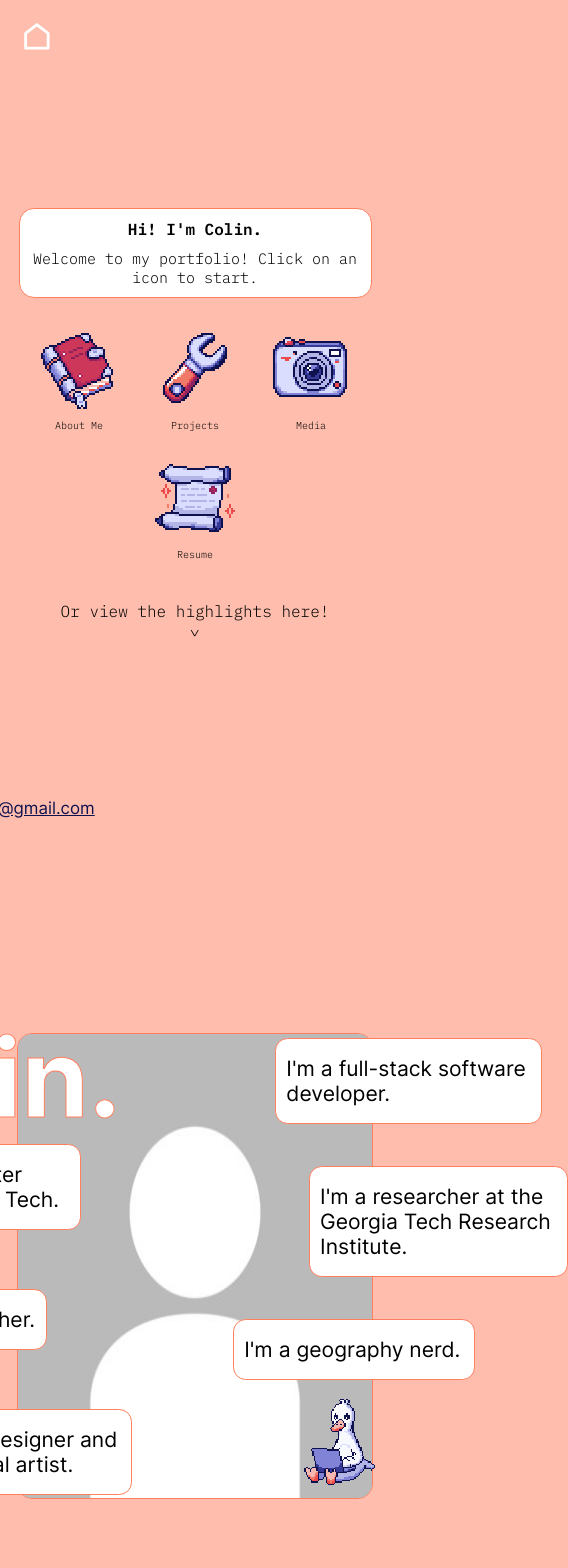
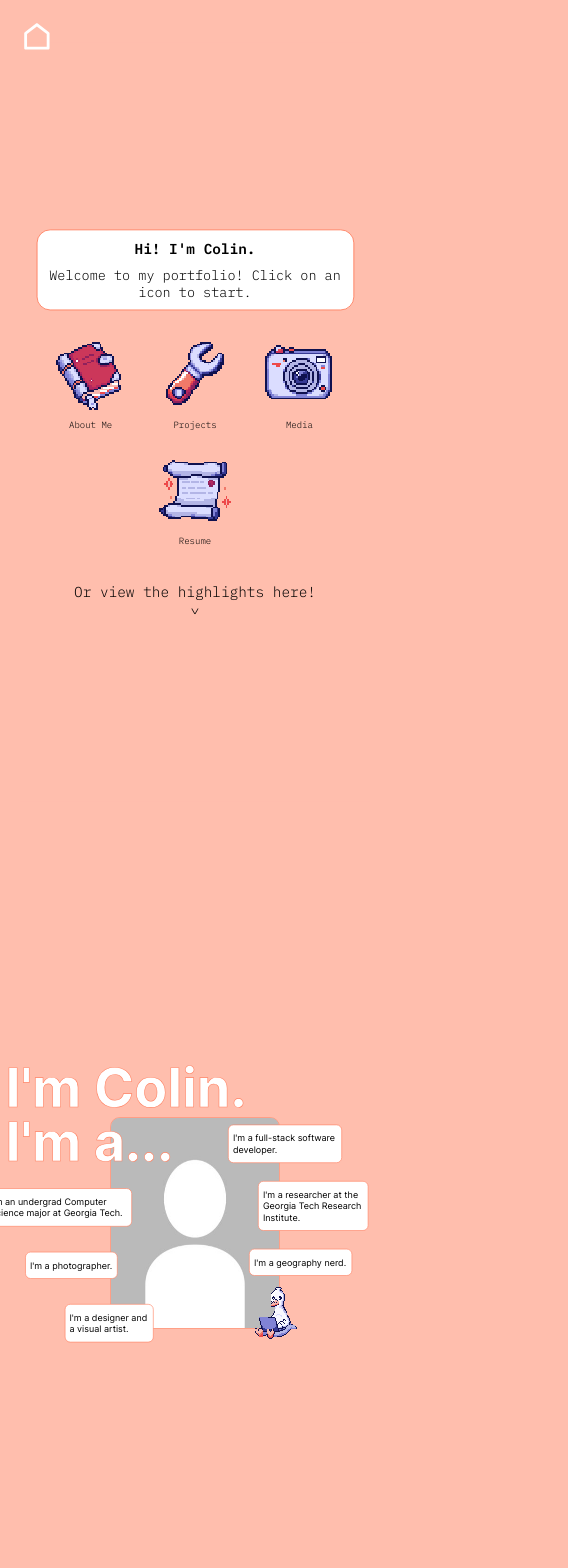
Before and after one commit to ColinVu/personal-website-v3, a React (Create React App) app in the folder my-app/: page / in a window 390 px wide. Shown: the top 1568 px of the page, 568 px wide, since content can reach past the window. Built offline with nearby package versions, Linux system fonts and the light colour scheme.

Commit message:
Fixing incompatibilities with mobile

```diff
--- a/my-app/src/App.css
+++ b/my-app/src/App.css
@@ -81,15 +81,15 @@
   .highlightOverlay {
     position: fixed;
     top: 94vh;
-    left: -50vw;
+    left: -120vw;
     z-index: 300;
     width: 100%;
     transition: left 0.3s ease-in-out;
   }
 
   .highlightOverlay.visible {
+    left: 0vw;
     top: 94vh;
-    left: 0vw;
   }
 
   .highlightIcons {
@@ -117,6 +117,19 @@
     background-color: #ffbead;
     font-family: "IBMPlexMono", sans-serif;
     height: 100vh;
+    transition: transform 0.3s ease;
+  }
+
+  @media (max-width: 800px) {
+    .mainPage {
+      transform: scale(0.75);
+    }
+  }
+
+  @media (max-width: 550px) {
+    .mainPage {
+      transform: scale(0.9);
+    }
   }
 
   .flyAway {
@@ -331,33 +344,33 @@
 
   .mePhotoBox {
     display: flex;
-    justify-content: center;
-    align-items: center;
-    height: 100vh;
+    top: 21vh;
     position: relative;
     z-index: 1;
+    width: 100%;
+    justify-content: center;
   }
 
   .mePhoto {
     border-radius: 15px;
     border: 1px solid #ff7f5f;
-    width: 42vh;
-    height: 55vh;
+    width: 280px;
+    height: 350px;
   }
 
   .bigText {
     position: absolute;
     font-family: "Inter", sans-serif;
-    left: calc(50% - 45vh);
-    top: calc(150vh - 41.5vh);
-    width: 50%;
+    top: -125px;
+    margin-left: -230px;
     height: 100vh;
     z-index: 100;
     font-weight: bold;
     color: white;
     -webkit-text-stroke: 1px #ff7f5f;
-    font-size: 12.8vh;
+    font-size: 90px;
     line-height: 1;
+    transition: transform 0.3s ease;
   }
 
   .descOverlay {
@@ -369,6 +382,27 @@
     justify-content: center;
     align-items: center;
     width: 100%;
+    transition: transform 0.3s ease;
+  }
+
+  @media (max-width: 700px) {
+    .descOverlay {
+      transform: scale(0.6);
+    }
+    .mePhoto {
+      transform: scale(0.6);
+      margin-top: 3vh;
+    }
+  }
+
+  @media (max-width: 350px) {
+    .descOverlay {
+      transform: scale(0.35);
+    }
+    .mePhoto {
+      transform: scale(0.35);
+      margin-top: 3vh;
+    }
   }
 
   .descColumn {
@@ -381,59 +415,59 @@
     flex-direction: column;
     font-family: "Inter", sans-serif;
     font-weight: normal;
-    font-size: 2.5vh;
+    font-size: 15px;
     background-color: white;
     border: 1px solid #ff7f5f;
-    border-radius: 1.5vh;
-    padding-top: 2vh;
-    padding-bottom: 2vh;
-    padding-left: 1.2vh;
-    padding-right: 1.2vh;
+    border-radius: 9px;
+    padding-top: 12px;
+    padding-bottom: 12px;
+    padding-left: 7.2px;
+    padding-right: 7.2px;
 
   }
 
   .descItem1 {
-    margin-top: 8vh;
-    margin-right: 20vh;
-    margin-left: -10vh;
-    width: 38vh;
+    margin-top: 70px;
+    margin-right: 70px;
+    margin-left: -60px;
+    width: 228px;
   }
 
   .descItem2 {
-    margin-top: 7vh;
-    margin-left: 1vh;
-    width: 23vh;
+    margin-top: 42px;
+    margin-left: 6px;
+    width: 138px;
   }
 
   .descItem3 {
-    margin-top: 7vh;
-    margin-left: 12vh;
-    width: 22vh;
+    margin-top: 42px;
+    margin-left: 72px;
+    width: 132px;
   }
 
   .descItem4 {
-    margin-top: -3vh;
-    margin-left: 3vh;
-    width: 29vh;
+    margin-top: -18px;
+    margin-left: 90px;
+    width: 174px;
   }
 
   .descItem5 {
-    margin-top: 5vh;
-    margin-left: 7vh;
-    width: 28vh;
+    margin-top: 30px;
+    margin-left: 140px;
+    width: 168px;
   }
 
   .descItem6 {
-    margin-top: 5vh;
-    margin-left: -2vh;
-    width: 26vh;
+    margin-top: 30px;
+    margin-left: 125px;
+    width: 156px;
   }
 
   .descItem7 {
     width: 128px;
     height: 128px;
     image-rendering: pixelated;
-    margin-left: 3vh;
+    margin-left: 105px;
   }
 
   .centerArrow {
@@ -474,7 +508,7 @@
 
   .highlights2TopLeft {
     margin-top: 4vh;
-    margin-left: 10vh;
+    margin-left: 5vw;
     position: absolute;
     font-family: "Inter", sans-serif;
     width: 50%;
@@ -540,8 +574,8 @@
 
   .rightArrow {
     position: fixed;
-    top: 230vh;
-    left: calc(100vw - 50px);
+    top: 268vh;
+    left: 85vw;
     z-index: 300;
     display: flex;
     flex-direction: row;
@@ -557,7 +591,7 @@
     -webkit-text-stroke: 1px #ff7f5f;
     font-family: "IBMPlexMono", sans-serif;
     font-weight: bold;
-    font-size: 5vh;
+    font-size: 8vw;
     z-index: 500;
   }
 
@@ -573,3 +607,20 @@
       transform: translateX(-8px);
     }
   }
+
+  /* @media (max-width: 900px) {
+    .tlcomp {
+      transform: scale(0.75);
+    }
+  }
+
+  @media (max-width: 500px) {
+    .tlcomp {
+      transform: scale(0.55);
+    }
+  } */
+
+  .highlights3 {
+    background-color: #ffbead;
+    height: 100vh;
+  }
--- a/my-app/src/App.js
+++ b/my-app/src/App.js
@@ -26,6 +26,9 @@ function App() {
   const [currIcon, setCurrIcon] = useState("");
   const [timelineVisible, setTimelineVisible] = useState(false);
   const timelineRef = useRef(null);
+  const highlightsP1 = useRef(null);
+  const highlightsP2 = useRef(null);
+  const highlightsP3 = useRef(null);
   const [timelineWidth, setTimelineWidth] = useState(0);
 
   useEffect(() => {
@@ -137,21 +140,21 @@ function App() {
   }
 
   const viewHighlights = () => {
-    const totalScrollDistance = window.innerHeight;
-    window.scrollTo({
-      top: totalScrollDistance,
-      left: 0,
-      behavior: 'smooth'
-    });
+    if (highlightsP1.current) {
+      highlightsP1.current.scrollIntoView({behavior: "smooth"});
+    }
   }
 
   const viewHighlightsPage2 = () => {
-    const totalScrollDistance = 2 * window.innerHeight;
-    window.scrollTo({
-      top: totalScrollDistance,
-      left: 0,
-      behavior: 'smooth'
-    });
+    if (highlightsP2.current) {
+      highlightsP2.current.scrollIntoView({behavior: "smooth"});
+    }
+  }
+
+  const viewHighlightsPage3 = () => {
+    if (highlightsP3.current) {
+      highlightsP3.current.scrollIntoView({behavior: "smooth"});
+    }
   }
 
   const flying = () => {
@@ -225,10 +228,11 @@ function App() {
           </div>
         </div>
       </div>
-      <div className={`highlights1 ${fly ? 'flyAway' : ''}`}>
+      <div ref={highlightsP1} className={`highlights1 ${fly ? 'flyAway' : ''}`}>
         <div className="mePhotoBox">
           <img className="mePhoto" data-name="photo" src={iconMap.get('mePhoto')} alt="Photo of me"></img>
         </div>
+        <div className="descOverlay">
           <div className="bigText">
             <div className="bigTextLine1">
               I'm Colin.
@@ -237,7 +241,6 @@ function App() {
               I'm a...
             </div>
           </div>
-        <div className="descOverlay">
           <div className="descColumn">
             <div className="descItem descItem1">
               <div>I'm an undergrad Computer</div>
@@ -275,7 +278,7 @@ function App() {
           </div>
         </div>
       </div>
-      <div className={`highlights2 ${fly ? 'flyAway' : ''}`}>
+      <div ref={highlightsP2} className={`highlights2 ${fly ? 'flyAway' : ''}`}>
         <div className="highlights2TopBox">
           <div className="highlights2TopLeft">
             <div>My life</div>
@@ -295,23 +298,26 @@ function App() {
         </div>
         <div className="timelineBox">
           <div className={`timeline ${timelineVisible ? 'visible' : ''}`} ref={timelineRef}>
-            <Timeline/>
+            <Timeline className="tlcomp"/>
           </div>
         </div>
-        {(timelineWidth < 1130) && (
+        {/* {(timelineWidth < 1100) && (
           <div className="rightArrow" >
             <div className="right">
-              ^^^
+              ^
             </div>
           </div>
-        )}
+        )} */}
         <div className="centerArrow2">
           <div className="downArrow">
-            <div className="upsideDown" onClick={viewHighlightsPage2}>
+            <div className="upsideDown" onClick={viewHighlightsPage3}>
               ^
             </div>
           </div>
         </div>
+      </div>
+      <div ref={highlightsP3} className={`highlights3 ${fly ? 'flyAway' : ''}`}>
+
       </div>
 
       <div className={`highlightOverlay ${overlayVisible ? 'visible' : ''}`}>
```
Lines whose indentation alone changed are shown as unchanged.
